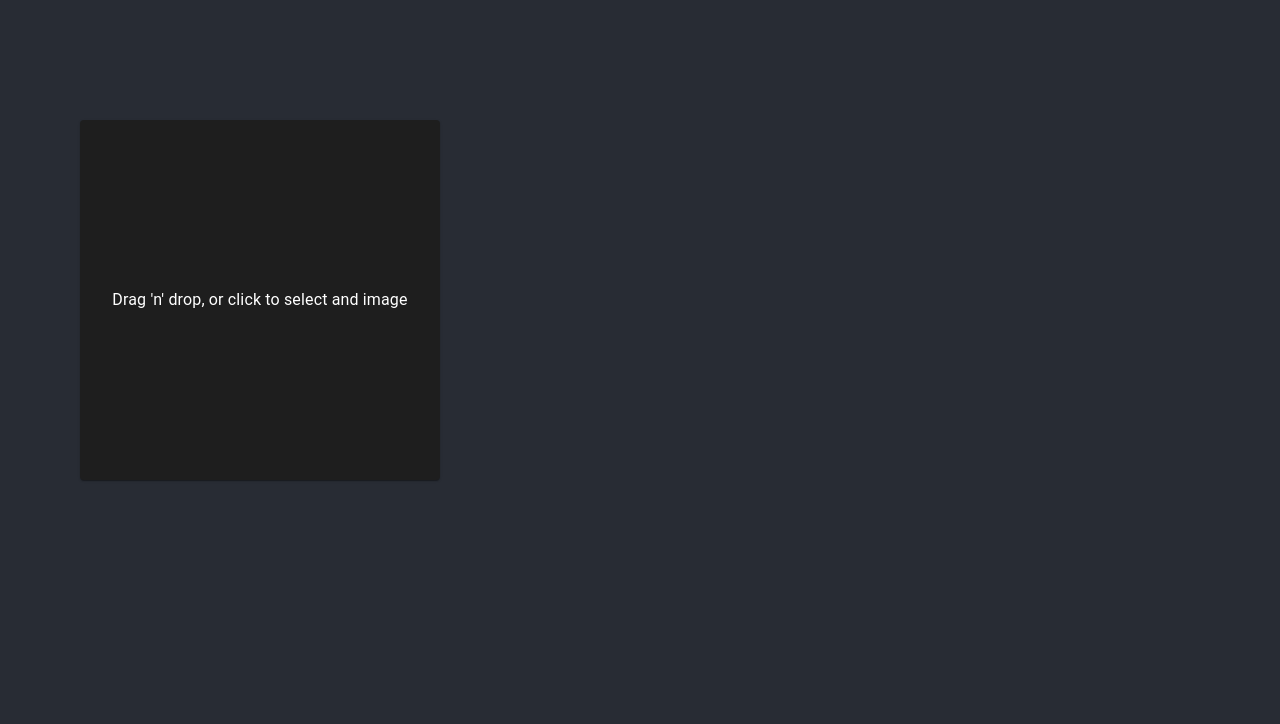
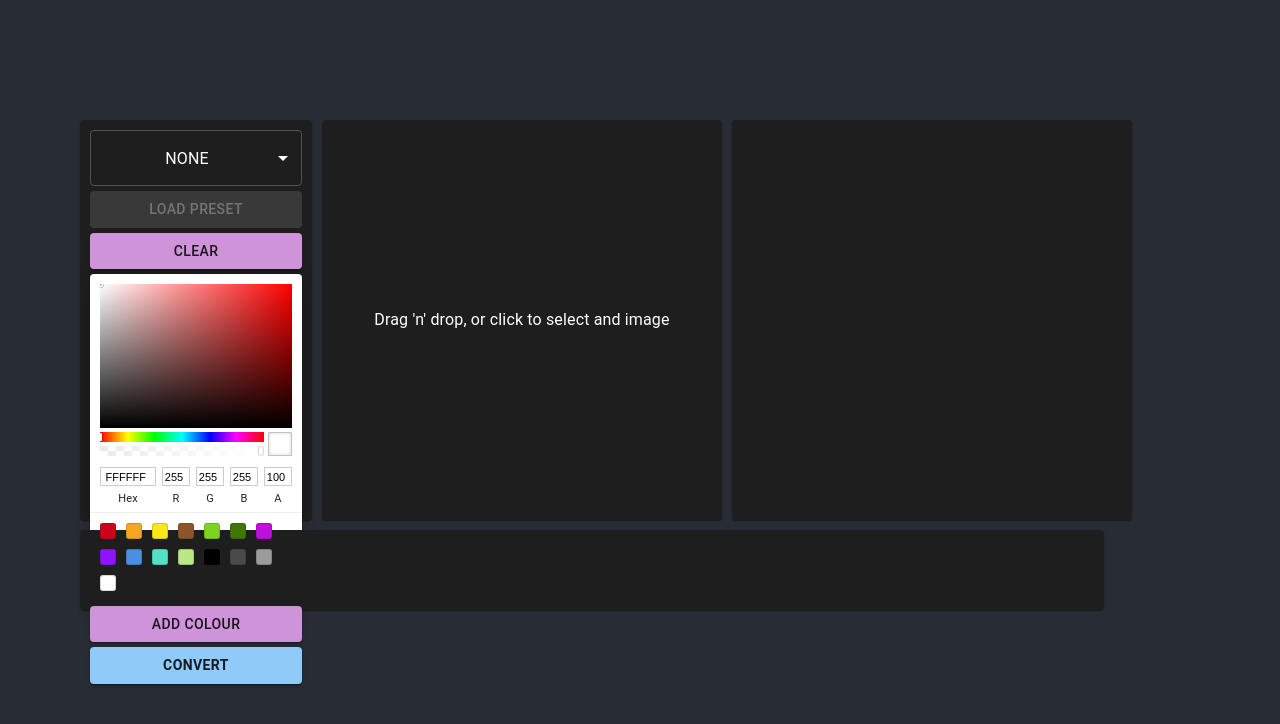
Before and after one commit to timothy-ch-cheung/image-palette-switcher, a React (Create React App) app: page / in a window 1280 px wide. Shown: the top 724 px of the page. Built offline with nearby package versions, Linux system fonts and the light colour scheme.

Commit message:
Add preset palette picker and palette display

```diff
--- a/package.json
+++ b/package.json
@@ -10,11 +10,15 @@
     "@testing-library/jest-dom": "^5.17.0",
     "@testing-library/react": "^13.4.0",
     "@testing-library/user-event": "^13.5.0",
+    "@types/chroma-js": "^2.4.2",
     "@types/jest": "^27.5.2",
     "@types/node": "^16.18.59",
     "@types/react": "^18.2.31",
+    "@types/react-color": "^3.0.9",
     "@types/react-dom": "^18.2.14",
+    "chroma-js": "^2.4.2",
     "react": "^18.2.0",
+    "react-color": "^2.19.3",
     "react-dom": "^18.2.0",
     "react-dropzone": "^14.2.3",
     "react-scripts": "5.0.1",
--- a/src/App.css
+++ b/src/App.css
@@ -1,6 +1,17 @@
 .App {
   text-align: center;
   background-color: #282c34;
+  display: flex;
+  flex-direction: column;
+  justify-content: start;
   min-height: 100vh;
-  padding: 7.5em 5em
+  padding: 7.5em 5em;
+  gap: 10px
 }
+
+.MainPanel {
+
+  display: flex;
+  flex-direction: row;
+  gap: 10px;
+}
--- a/src/App.tsx
+++ b/src/App.tsx
@@ -5,6 +5,9 @@ import CssBaseline from "@mui/material/CssBaseline";
 import ImageDropzone from "./components/ImageDropzone";
 import { AlertProvider } from "./components/AlertContext";
 import { DataProvider } from "./components/DataProvider";
+import { PaletteSelecter } from "./components/PaletteSelecter";
+import { ResultDisplay } from "./components/ResultDisplay";
+import { PaletteDisplay } from "./components/PaletteDisplay";
 
 const darkTheme = createTheme({
   palette: {
@@ -19,7 +22,12 @@ function App() {
       <AlertProvider>
         <DataProvider>
           <div className="App">
-            <ImageDropzone />
+            <div className="MainPanel">
+              <PaletteSelecter />
+              <ImageDropzone />
+              <ResultDisplay />
+            </div>
+            <PaletteDisplay />
           </div>
         </DataProvider>
       </AlertProvider>
--- a/src/components/DataProvider.tsx
+++ b/src/components/DataProvider.tsx
@@ -1,14 +1,23 @@
 import { createContext, useContext, useState } from "react";
 import { LoadedImage } from "./ImageDisplay";
+import { PaletteColour } from "./PaletteSelecter";
 
 type SharedDataContextType = {
   srcImage?: LoadedImage;
   replaceSrcImage: (img: LoadedImage | undefined) => void;
   updateSrcImage: (img: LoadedImageUpdate) => void;
+
+  palette: PaletteColour[];
+  replacePalette: (palette: PaletteColour[]) => void;
+  addToPalette: (colour: PaletteColour) => void;
 };
 const SharedDataContext = createContext<SharedDataContextType>({
   replaceSrcImage: () => {},
   updateSrcImage: () => {},
+
+  palette: [],
+  replacePalette: () => {},
+  addToPalette: () => {},
 });
 
 export function useSharedData() {
@@ -37,9 +46,30 @@ export function DataProvider(props: DataProviderProps) {
     });
   };
 
+  const [palette, setPalette] = useState<PaletteColour[]>([]);
+
+  const replacePalette = (newPalette: PaletteColour[]) => {
+    setPalette(newPalette);
+  };
+
+  const addToPalette = (paletteColour: PaletteColour) => {
+    setPalette((prevState) => {
+      const newState = [...prevState];
+      newState.push(paletteColour)
+      return newState;
+    });
+  };
+
   return (
     <SharedDataContext.Provider
-      value={{ srcImage, replaceSrcImage, updateSrcImage }}
+      value={{
+        srcImage,
+        replaceSrcImage,
+        updateSrcImage,
+        palette,
+        replacePalette,
+        addToPalette,
+      }}
     >
       {props.children}
     </SharedDataContext.Provider>
--- a/src/components/ImageDropzone.tsx
+++ b/src/components/ImageDropzone.tsx
@@ -8,7 +8,7 @@ import DeleteIcon from "@mui/icons-material/Delete";
 import { useSharedData } from "./DataProvider";
 
 const COMPATIBLE_TYPES = ["image/png", "image/jpeg"];
-const DROP_SIZE = 45;
+const DROP_SIZE = 50;
 const IMG_SIZE = DROP_SIZE - 5;
 
 function arrayBufferToBase64(buffer: ArrayBuffer) {
--- /dev/null
+++ b/src/components/Palette.ts
@@ -0,0 +1,76 @@
+export const CC29 = [
+  "#f2f0e5",
+  "#b8b5b9",
+  "#868188",
+  "#646365",
+  "#45444f",
+  "#3a3858",
+  "#212123",
+  "#352b42",
+  "#43436a",
+  "#4b80ca",
+  "#68c2d3",
+  "#a2dcc7",
+  "#ede19e",
+  "#d3a068",
+  "#b45252",
+  "#6a536e",
+  "#4b4158",
+  "#80493a",
+  "#a77b5b",
+  "#e5ceb4",
+  "#c2d368",
+  "#8b6060",
+  "#567b79",
+  "#4e584a",
+  "#7b7243",
+  "#b2b47e",
+  "#edc8c4",
+  "#cf8acb",
+  "#5f556a",
+];
+
+export const APOLLO = [
+  "#172038",
+  "#253a5e",
+  "#3c5e8b",
+  "#4f8fba",
+  "#73bed3",
+  "#a4dddb",
+  "#19332d",
+  "#25562e",
+  "#468232",
+  "#75a743",
+  "#a8ca58",
+  "#d0da91",
+  "#4d2b32",
+  "#7a4841",
+  "#ad7757",
+  "#c09473",
+  "#d7b594",
+  "#e7d5b3",
+  "#341c27",
+  "#602c2c",
+  "#884b2b",
+  "#be772b",
+  "#de9e41",
+  "#e8c170",
+  "#241527",
+  "#411d31",
+  "#752438",
+  "#a53030",
+  "#cf573c",
+  "#da863e",
+  "#1e1d39",
+  "#402751",
+  "#7a367b",
+  "#a23e8c",
+  "#c65197",
+  "#df84a5",
+  "#090a14",
+  "#10141f",
+  "#151d28",
+  "#202e37",
+  "#394a50",
+  "#577277",
+];
--- /dev/null
+++ b/src/components/PaletteDisplay.tsx
@@ -0,0 +1,44 @@
+import { Chip, Paper } from "@mui/material";
+import { useSharedData } from "./DataProvider";
+import { useEffect, useReducer } from "react";
+import { RGBColor } from "react-color";
+
+function isLight(colour: RGBColor) {
+  return Math.min(colour.r, colour.g, colour.b) >= 200;
+}
+
+export function PaletteDisplay() {
+  const { palette } = useSharedData();
+  const [, forceUpdate] = useReducer((x) => x + 1, 0);
+
+  useEffect(() => {
+    forceUpdate();
+  }, [palette]);
+
+  return (
+    <Paper style={{ minHeight: "10vh", width: "80vw", padding: "10px" }}>
+      <div
+        style={{
+          display: "flex",
+          flexDirection: "row",
+          flexWrap: "wrap",
+          maxWidth: "80vw",
+          justifyContent: "start",
+          gap: "10px",
+        }}
+      >
+        {palette.map(function (colour, index) {
+          return (
+            <Chip
+              label={colour.hex}
+              style={{
+                backgroundColor: colour.hex,
+                color: isLight(colour.rgb) ? "#000" : "#fff",
+              }}
+            />
+          );
+        })}
+      </div>
+    </Paper>
+  );
+}
--- /dev/null
+++ b/src/components/PaletteSelecter.tsx
@@ -0,0 +1,136 @@
+import {
+  Button,
+  MenuItem,
+  Paper,
+  Select,
+  SelectChangeEvent,
+} from "@mui/material";
+import React, { useState } from "react";
+import { ColorResult, RGBColor, SketchPicker } from "react-color";
+import { useSharedData } from "./DataProvider";
+import chroma from "chroma-js";
+import { APOLLO, CC29 } from "./Palette";
+
+export interface PaletteColour {
+  hex: string;
+  rgb: RGBColor;
+}
+
+enum PalettePreset {
+  NONE = "NONE",
+  CC29 = "CC-29",
+  APOLLO = "APOLLO",
+}
+
+const SIZE = 50;
+
+function getPresetPalette(colours: string[]): PaletteColour[] {
+  return colours.map((colour) => {
+    const [r, g, b] = chroma(colour).rgb();
+    return { hex: colour, rgb: { r: r, g: g, b: b } };
+  });
+}
+
+function getPreset(preset: PalettePreset): PaletteColour[] {
+  switch (preset) {
+    case PalettePreset.CC29:
+      return getPresetPalette(CC29);
+    case PalettePreset.APOLLO:
+      return getPresetPalette(APOLLO);
+    default:
+      return [];
+  }
+}
+
+export function PaletteSelecter() {
+  const { replacePalette, addToPalette } = useSharedData();
+  const [currentColour, setCurrentColour] = useState<PaletteColour>({
+    hex: "#ffffff",
+    rgb: { r: 255, g: 255, b: 255, a: 100 },
+  });
+  const [selectedPreset, setSelectedPreset] = useState<PalettePreset>(
+    PalettePreset.NONE
+  );
+
+  const colourChangeHandler = (color: ColorResult) => {
+    setCurrentColour({
+      hex: color.hex,
+      rgb: color.rgb,
+    });
+  };
+
+  const addToPaletteHandler = (event: React.MouseEvent<HTMLElement>) => {
+    addToPalette(currentColour);
+  };
+
+  const presetChangeHandler = (event: SelectChangeEvent) => {
+    setSelectedPreset(event.target.value as PalettePreset);
+  };
+
+  const loadPalettePresetHandler = () => {
+    replacePalette(getPreset(selectedPreset));
+  };
+
+  const clearPaletteHandler = () => {
+    replacePalette([]);
+  };
+
+  return (
+    <Paper
+      style={{
+        height: `${SIZE}vh`,
+        padding: "10px",
+        display: "flex",
+        flexDirection: "column",
+        gap: "5px",
+      }}
+    >
+      <Select
+        labelId="demo-simple-select-label"
+        id="demo-simple-select"
+        value={selectedPreset}
+        label="Age"
+        onChange={presetChangeHandler}
+      >
+        <MenuItem value={PalettePreset.NONE}>{PalettePreset.NONE}</MenuItem>
+        <MenuItem value={PalettePreset.CC29}>{PalettePreset.CC29}</MenuItem>
+        <MenuItem value={PalettePreset.APOLLO}>{PalettePreset.APOLLO}</MenuItem>
+      </Select>
+      <Button
+        variant="contained"
+        color="secondary"
+        onClick={loadPalettePresetHandler}
+        disabled={selectedPreset === PalettePreset.NONE}
+      >
+        Load Preset
+      </Button>
+      <Button
+        variant="contained"
+        color="secondary"
+        onClick={clearPaletteHandler}
+      >
+        Clear
+      </Button>
+      <SketchPicker
+        color={currentColour.hex}
+        onChange={colourChangeHandler}
+        width="15vw"
+      ></SketchPicker>
+      <Button
+        variant="contained"
+        color="secondary"
+        onClick={addToPaletteHandler}
+      >
+        Add Colour
+      </Button>
+      <Button
+        variant="contained"
+        color="primary"
+        sx={{ height: "60px", fontWeight: "bold" }}
+        onClick={() => {}}
+      >
+        Convert
+      </Button>
+    </Paper>
+  );
+}
--- /dev/null
+++ b/src/components/ResultDisplay.tsx
@@ -0,0 +1,11 @@
+import { Paper } from "@mui/material";
+
+const RESULT_SIZE = 50;
+
+export function ResultDisplay() {
+  return (
+    <Paper
+      style={{ width: `${RESULT_SIZE}vh`, height: `${RESULT_SIZE}vh` }}
+    ></Paper>
+  );
+}
```
Also changed, not shown: 1 other file (tests, documents, lock files or other folders).
